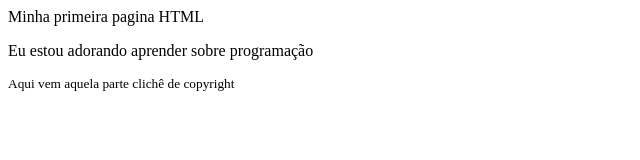
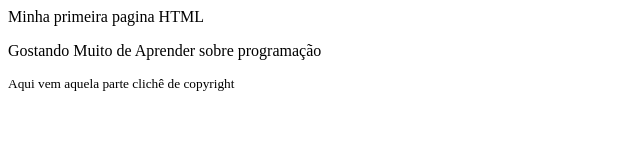
Before and after one commit to thiagorvc/votacaoassembleia, a plain HTML site: page index.html in a window 1280 px wide. Shown: the full height of the page, 0-640 px from the left. Drawn offline with Linux system fonts and the light colour scheme.

Commit message:
Update index.html

```diff
--- a/index.html
+++ b/index.html
@@ -7,7 +7,7 @@
         <hl>Minha primeira pagina HTML<hl>
     </header>
     <section>
-        <p>Eu estou adorando aprender sobre programação</p>
+        <p>Gostando Muito de Aprender sobre programação</p>
     </section>
     <footer>
       <small>Aqui vem aquela parte clichê de copyright</small>
```
